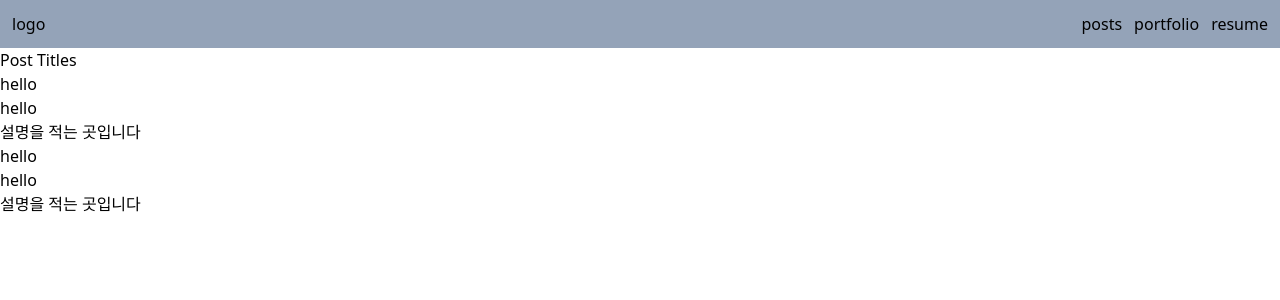
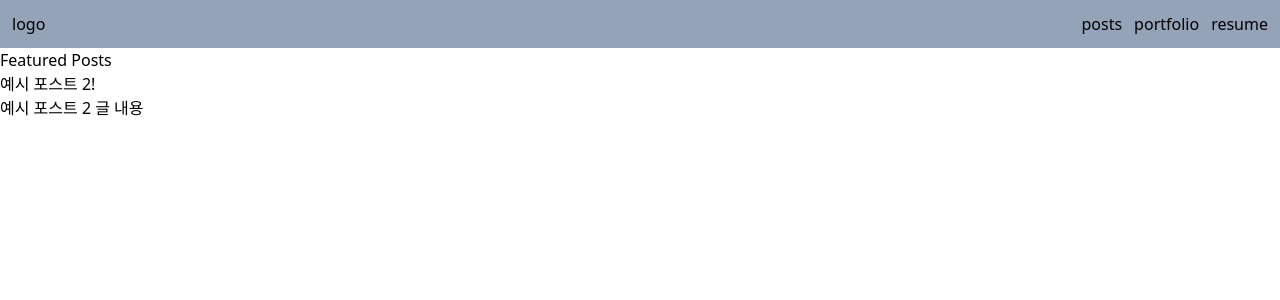
Before and after one commit to Gayun00/blog, a Next.js app: page /posts in a window 1280 px wide. Shown: the top 300 px of the page. Built offline with nearby package versions, Linux system fonts and the light colour scheme.

Commit message:
Refactor: add featured property

```diff
--- a/__posts/1.md
+++ b/__posts/1.md
@@ -3,7 +3,7 @@ categories:
   - Development
   - VIM
 date: "2012-04-06"
-description: 설명을 적는 곳입니다
+description: 예시 포스트1 설명
 id: 1
 slug: spf13-vim-3-0-release-and-new-website
 tags:
@@ -11,7 +11,7 @@ tags:
   - plugins
   - spf13-vim
   - vim
-title: hello
+title: 예시 포스트 1
 ---
 
 ## 예시입니다
--- a/__posts/2.md
+++ b/__posts/2.md
@@ -1,16 +1,17 @@
 ---
+featured: true
 categories:
   - Development
   - VIM
 date: "2012-04-06"
-description: 설명을 적는 곳입니다
+description: 예시 포스트 2 글 내용
 slug: spf13-vim-3-0-release-and-new-website
 tags:
   - .vimrc
   - plugins
   - spf13-vim
   - vim
-title: hello
+title: 예시 포스트 2!
 ---
 
 ## 예시입니다
--- a/src/app/posts/[id]/page.tsx
+++ b/src/app/posts/[id]/page.tsx
@@ -7,7 +7,7 @@ import remarkParse from "remark-parse";
 import remarkHtml from "remark-html";
 
 export async function generateStaticParams() {
-  return [{ id: "1" }, { id: "2" }, { id: "3" }, { id: "4" }];
+  return [{ id: "1" }, { id: "2" }];
 }
 
 const postsDirectory = path.join(process.cwd(), "__posts");
@@ -27,14 +27,8 @@ function getPostContent(fileName: string = "1") {
   };
 }
 
-export default async function Page({
-  params,
-}: {
-  params?: { id: string };
-  children?: React.ReactNode;
-}) {
+export default async function Page({ params }: { params?: { id: string } }) {
   const { data, contentHtml } = await getPostContent(params?.id);
-
   return (
     <div className="space-y-4">
       <h1 className="text-2xl font-medium text-gray-100">{data.title}</h1>
--- a/src/app/posts/page.tsx
+++ b/src/app/posts/page.tsx
@@ -1,5 +1,6 @@
 import fs from "fs";
 import matter from "gray-matter";
+import Link from "next/link";
 import path from "path";
 
 async function fetchData() {
@@ -12,15 +13,16 @@ async function fetchData() {
       slug: string;
       title: string;
       description: string;
+      featured: boolean;
     } => {
       const filePath = path.join(postsDirectory, fileName);
       const fileContents = fs.readFileSync(filePath, "utf8");
       const { data } = matter(fileContents);
-
       return {
         slug: fileName.replace(/\.md$/, ""),
         title: data.title,
         description: data.description,
+        featured: data.featured,
       };
     }
   );
@@ -30,17 +32,17 @@ async function fetchData() {
 
 export default async function index() {
   const posts = await fetchData();
+  const featuredPosts = posts.filter((post) => post.featured);
 
   return (
     <div>
-      <h1>Post Titles</h1>
+      <h1>Featured Posts</h1>
       <ul>
-        {posts.map((post: any) => (
-          <li key={post.slug}>
-            {post.title}
+        {featuredPosts.map((post: any) => (
+          <Link href={`/posts/${post.slug}`} key={post.slug}>
             <h1>{post.title}</h1>
             <p>{post.description}</p>
-          </li>
+          </Link>
         ))}
       </ul>
     </div>
```
